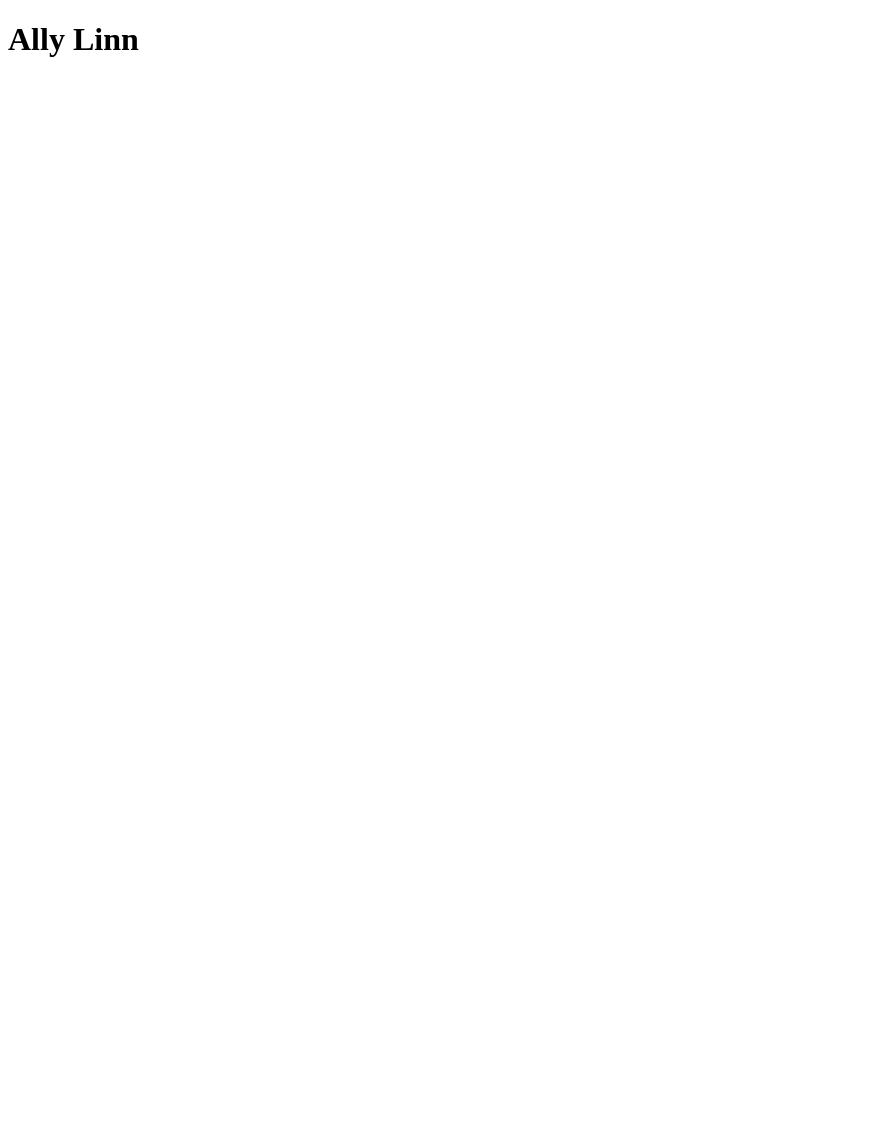
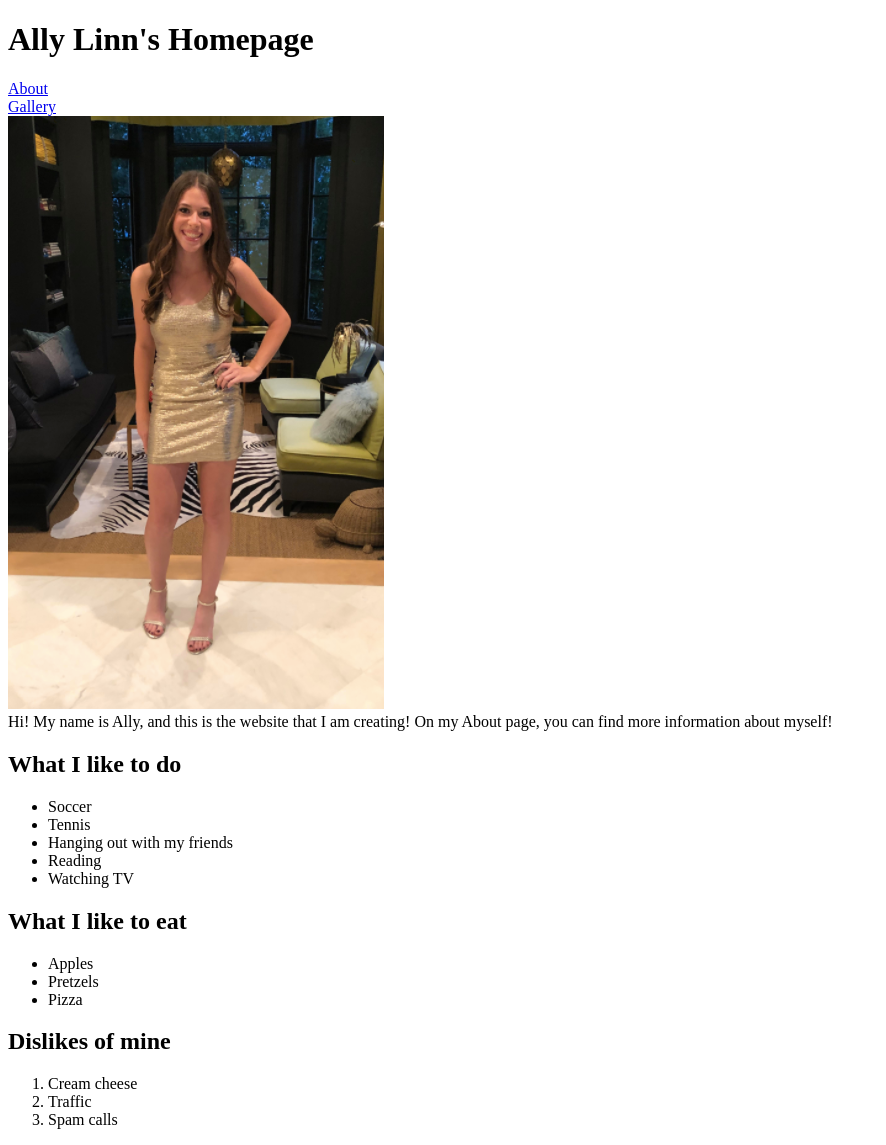
Before and after one commit to AllyLinn/Portfolio, a plain HTML site: page index.html in a window 1280 px wide. Shown: the whole page, without its empty margins (0-886 px from the left). Before the commit the page ends 800 px from the top, so only its background shows below. Drawn offline with Linux system fonts and the light colour scheme.

Commit message:
New uchanges

```diff
--- a/index.html
+++ b/index.html
@@ -1,9 +1,36 @@
 <!DOCTYPE html>
 <html>
     <head>
-
+        <title>Ally Linn</title>
     </head>
     <body>
-        <h1>Ally Linn</h1>
+        <h1>Ally Linn's Homepage</h1>
+        <a href="about.html">About</a>
+        <br>
+        <a href="gallery.html">Gallery</a>
+        <br>
+        <img src="me.png" alt="Me">
+        <br>
+        <div>Hi! My name is Ally, and this is the website that I am creating! On my About page, you can find more information about myself!</div>
+        <h2>What I like to do</h2>
+        <ul>
+            <li>Soccer</li>
+            <li>Tennis</li>
+            <li>Hanging out with my friends</li>
+            <li>Reading</li>
+            <li>Watching TV</li>
+        </ul>
+        <h2>What I like to eat</h2>
+        <ul>
+            <li>Apples</li>
+            <li>Pretzels</li>
+            <li>Pizza</li>
+        </ul>
+        <h2>Dislikes of mine</h2>
+        <ol>
+            <li>Cream cheese</li>
+            <li>Traffic</li>
+            <li>Spam calls</li>
+        </ol>
     </body>
 </html>
```
Also changed, not shown: about.html (added, +16 -0 lines), gallery.html (added, +9 -0 lines), me.png (added), pink.png (added), 1 other file.
